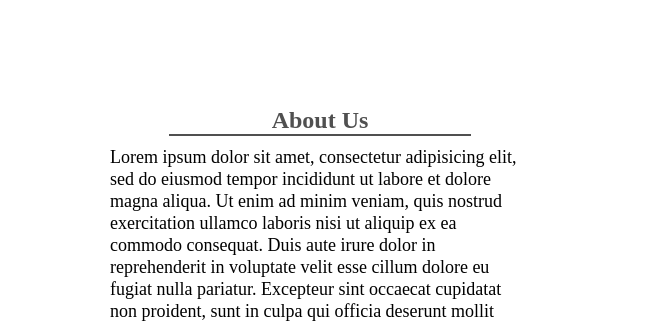
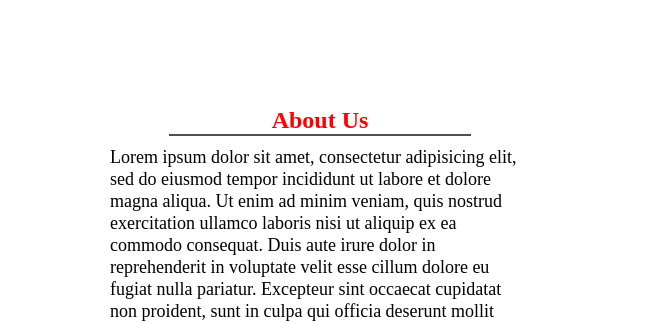
Before and after one commit to ahmad1101/Sample-Travel-Website, a plain HTML site: page index.html in a window 1280 px wide. Shown: the part 822-1145 px from the top of the page, 0-656 px from the left. Drawn offline with Linux system fonts and the light colour scheme; grey boxes are pictures that could not be loaded.

Commit message:
h2 to red

```diff
--- a/index.css
+++ b/index.css
@@ -56,7 +56,7 @@
 }
 
 .about .left h2{
-  color: #505050;
+  color: red;
 }
 
 .about .left p{
```
